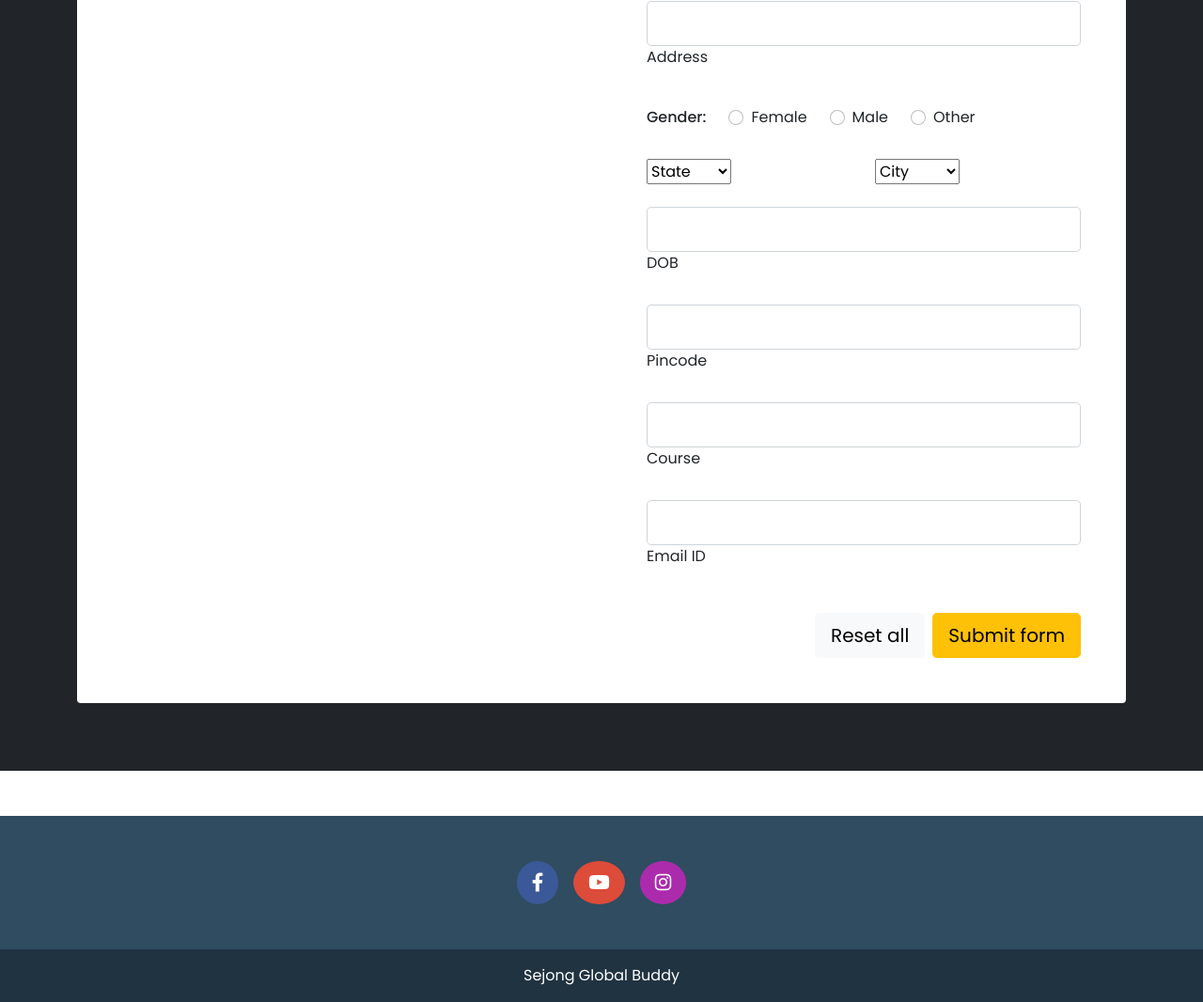
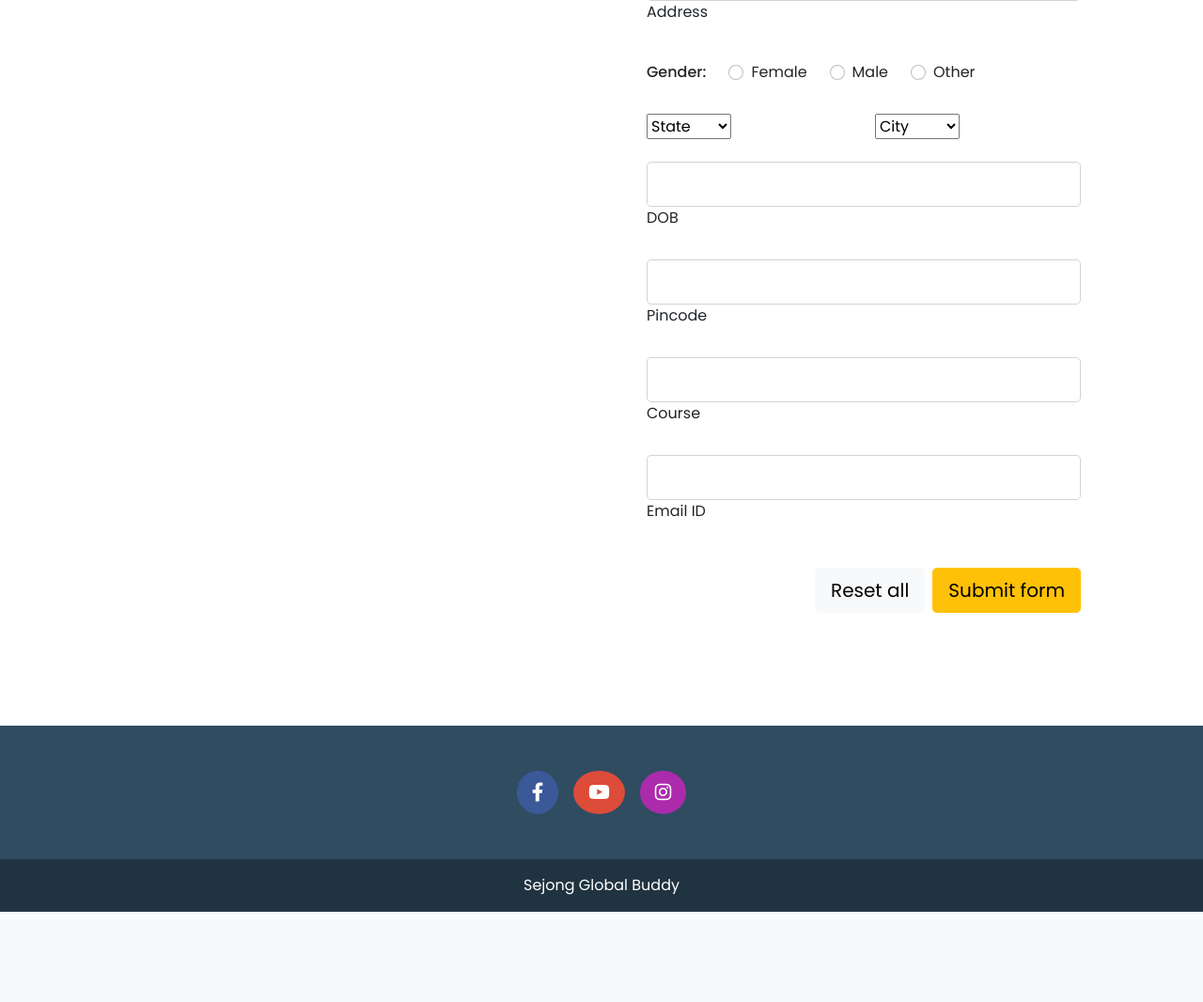
Before and after one commit to stellashania/GlobalBuddySejong, a PHP site: page /register.php in a window 1280 px wide. Shown: the part 409-1475 px from the top of the page at 94% size. After the commit the page ends 1379 px from the top, so only its background shows below. Run offline with PHP 8.4, Linux system fonts and the light colour scheme; some libraries are stand-ins or nearby versions.

Commit message:
Update register.php

```diff
--- a/register.php
+++ b/register.php
@@ -61,9 +61,8 @@
         </div>
     </nav>
 
-    <!-- LOGIN FORM -->
-    <section class="h-100 bg-dark">
-        <div class="container py-5 h-100">
+    <!-- REGISTER FORM -->
+    <section class="container">
         <div class="row d-flex justify-content-center align-items-center h-100">
             <div class="col">
                 <div class="card card-registration my-4">
@@ -185,7 +184,6 @@
                 </div>
             </div>
         </div>
-        </div>
     </section>
 
     <!-- FOOTER -->
```
Lines whose indentation alone changed are shown as unchanged.
